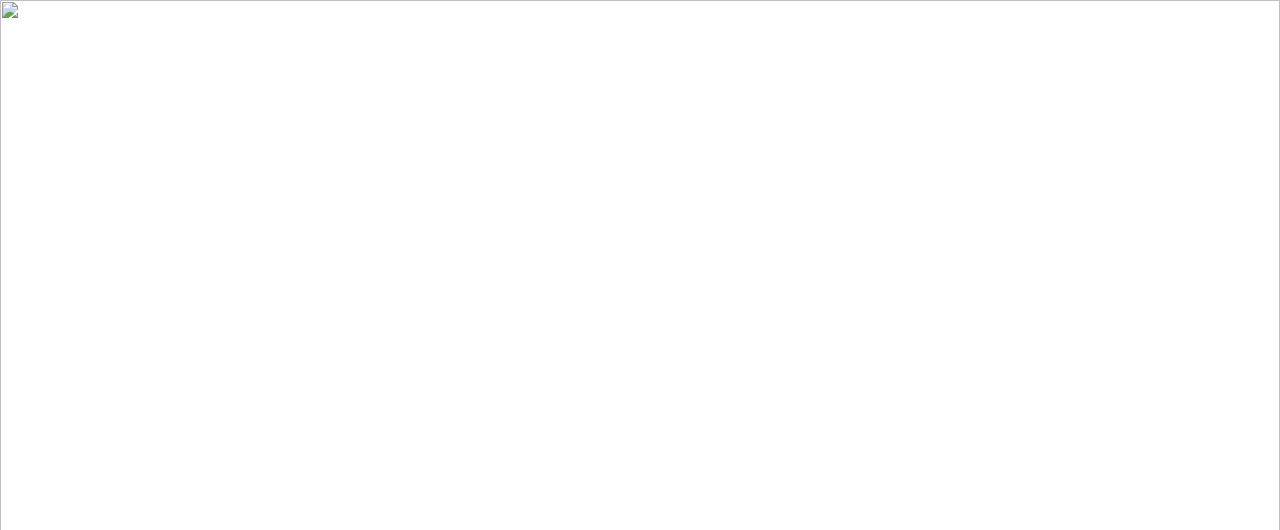
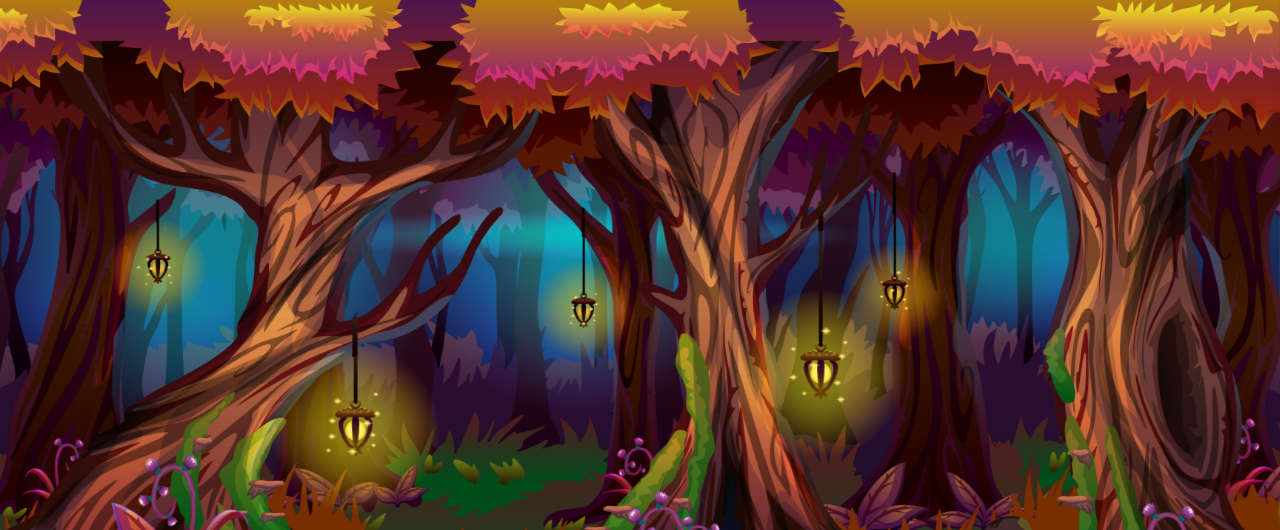
Before and after one commit to kiruthikx/kiruthikx.github.io, a plain HTML site: page index.html in a window 1280 px wide. Shown: the top 530 px of the page. Drawn offline with Linux system fonts and the light colour scheme; files whose address does not match are found by name.

Commit message:
Update index.html

```diff
--- a/index.html
+++ b/index.html
@@ -14,14 +14,14 @@
 
     <div class="wrapper">
         <div class="header">
-            <img src="img/5.png" alt="" class="layer5">
-            <img src="img/4.png" alt="" class="layer4">
-            <img src="img/3.png" alt="" class="layer3">
+            <img src="5.png" alt="" class="layer5">
+            <img src="4.png" alt="" class="layer4">
+            <img src="3.png" alt="" class="layer3">
           <span class="txtlay"><h1>Kiruthik Kumar</h1>
           </span>
-          <img src="img/2.png" alt="" class="layer2">
+          <img src="2.png" alt="" class="layer2">
 
-            <img src="img/1.png" alt="" class="layer1">
+            <img src="1.png" alt="" class="layer1">
 
 
 
```
